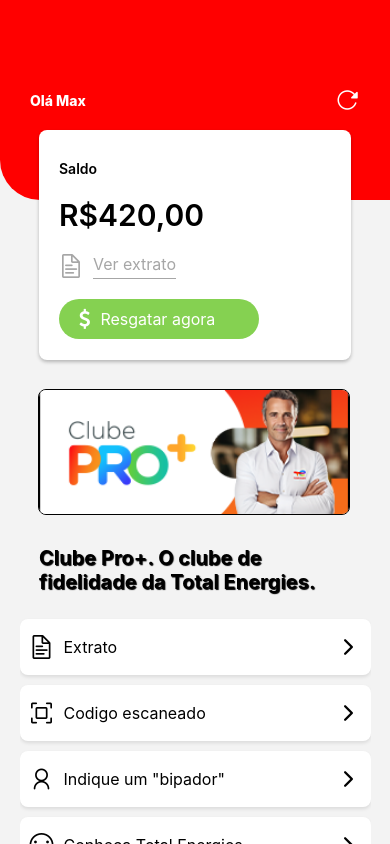
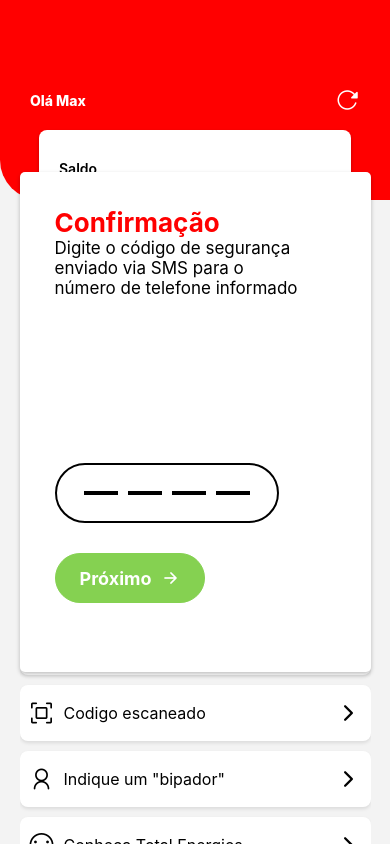
Before and after one commit to MonkeysTec/ProMais, a React Native app: screen /Home in a window 390 px wide. Shown: the top 844 px of the page. Built offline with nearby package versions, Linux system fonts and the light colour scheme.

Commit message:
SmsModalUpdate1

```diff
--- a/App.tsx
+++ b/App.tsx
@@ -54,6 +54,7 @@
     <NavigationContainer>
       <Stack.Navigator screenOptions={{ headerShown: false }}>
         <Stack.Screen name="Splash" component={SplashScreenComponent} />
+
         {/* Errado */}
          <Stack.Screen name="Start" component={HomeScreen} />
         {/* Correto */}
--- a/src/components/Modal/SmsConfirm/index.tsx
+++ b/src/components/Modal/SmsConfirm/index.tsx
@@ -148,7 +148,7 @@
               >
                 <Text style={{
                   borderBottomColor: 'grey', borderBottomWidth: 2, width: 140,
-                  marginTop: 20, fontSize: 16, color: 'grey'
+                  marginTop: 20, fontSize: 16, color: 'grey', display:canSendSmsAgain ? 'flex' : 'none'
                 }} >
                   Enviar novamente
                 </Text>
--- a/src/screens/Home/index.tsx
+++ b/src/screens/Home/index.tsx
@@ -165,7 +165,6 @@
             <Ionicons name="chevron-forward" size={24} color="#000" />
           </TouchableOpacity>
         ))}
-
         {modalVisible ?
           <View>
             {modalType === 'Extract' ?
@@ -307,7 +306,7 @@
               : null}
           </View>
           : null}
-
+          <ModalSMSConfirm />
       </ScrollView>
     </View>
   );
```
